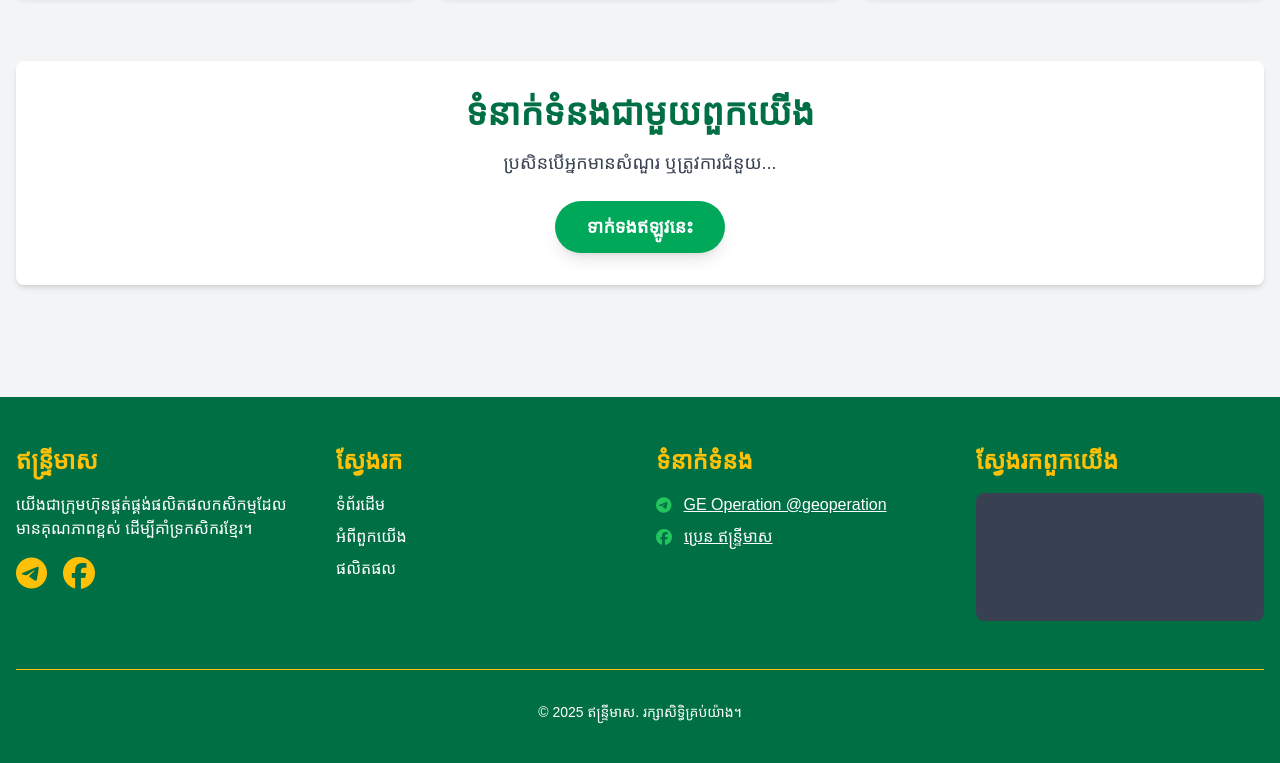
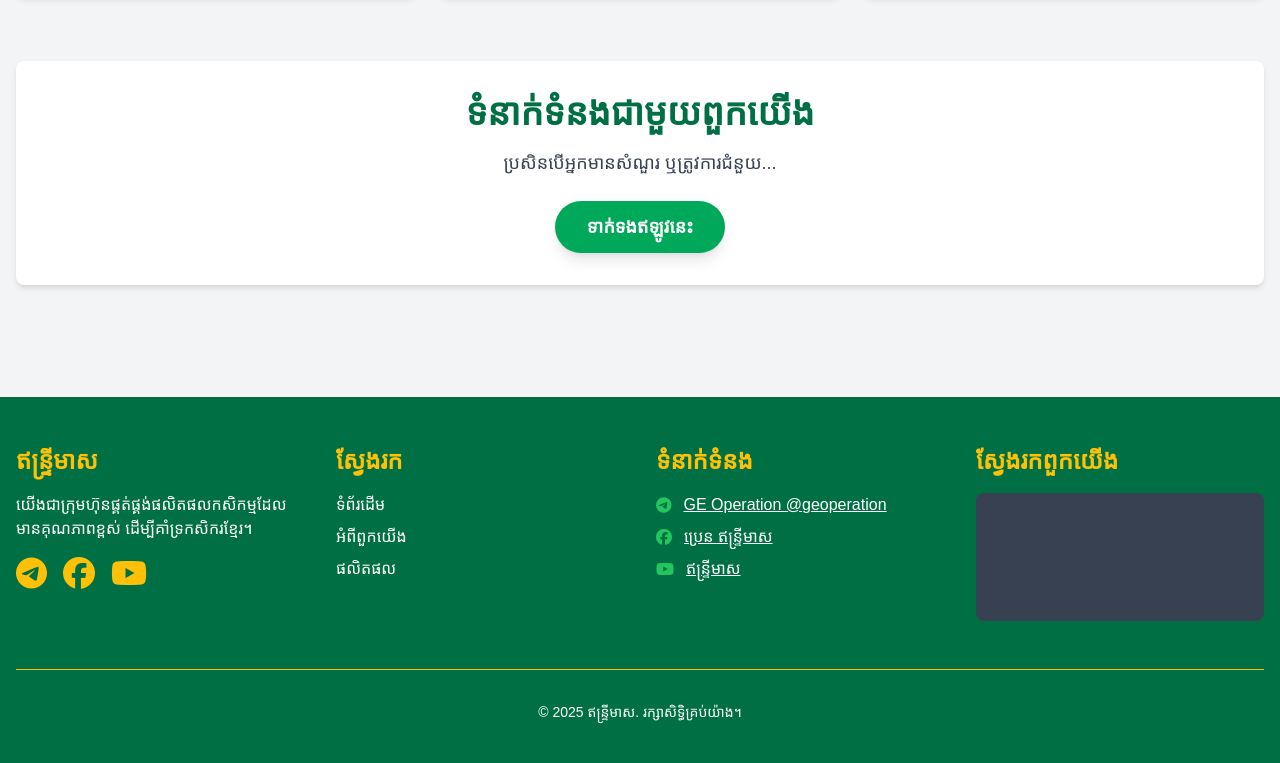
Before and after one commit to tskimm3110/GoldenEagle, a plain HTML site: page index.html in a window 1280 px wide. Shown: the part 1343-2106 px from the top of the page. Drawn offline with nearby package versions, Linux system fonts and the light colour scheme; grey boxes are pictures that could not be loaded; a web font is replaced by a local one.

Commit message:
add about

```diff
--- a/index.html
+++ b/index.html
@@ -265,13 +265,16 @@
             data-aos="zoom-in"
             data-aos-delay="100"
           >
+            <a href="#about">
               <i
                 class="fas fa-hand-holding-heart text-5xl text-green-600 mb-4"
               ></i>
               <h3 class="text-2xl font-bold card-title mb-2">ការគាំទ្រកសិករ</h3>
               <p class="text-gray-600">
-              យើងផ្តល់ការប្រឹក្សា និងគាំទ្របច្ចេកទេសដល់កសិករដើម្បីបង្កើនទិន្នផល។
+                យើងផ្តល់ការប្រឹក្សា
+                និងគាំទ្របច្ចេកទេសដល់កសិករដើម្បីបង្កើនទិន្នផល។
               </p>
+            </a>
           </div>
           <div
             class="mission-card bg-white rounded-lg shadow-md p-8"
@@ -336,6 +339,13 @@
               >
                 <i class="fa-brands fa-facebook fa-2x"></i>
               </a>
+              <a
+                href="https://www.youtube.com/@%E1%9E%94%E1%9F%92%E1%9E%9A%E1%9F%81%E1%9E%93%E1%9E%A5%E1%9E%93%E1%9F%92%E1%9E%91%E1%9F%92%E1%9E%9A%E1%9E%B8%E1%9E%98%E1%9E%B6%E1%9E%9F"
+                class="social-link"
+                target="_blank"
+              >
+                <i class="fa-brands fa-youtube fa-2x"></i>
+              </a>
             </div>
           </div>
           <div>
@@ -363,6 +373,14 @@
                   href="https://web.facebook.com/SdachDomrey?mibextid=wwXIfr&rdid=RaFcUwvoUGhjTQAv&share_url=https%3A%2F%2Fweb.facebook.com%2Fshare%2F16jJCKyhTN%2F%3Fmibextid%3DwwXIfr%26_rdc%3D1%26_rdr#"
                   class="text-white underline"
                   >ប្រេន ឥន្ទ្រីមាស
+                </a>
+              </li>
+              <li class="flex items-center justify-center md:justify-start">
+                <i class="fa-brands fa-youtube mr-3 text-green-500"></i>
+                <a
+                  href="https://www.youtube.com/@%E1%9E%94%E1%9F%92%E1%9E%9A%E1%9F%81%E1%9E%93%E1%9E%A5%E1%9E%93%E1%9F%92%E1%9E%91%E1%9F%92%E1%9E%9A%E1%9E%B8%E1%9E%98%E1%9E%B6%E1%9E%9F"
+                  class="text-white underline"
+                  >ឥន្ទ្រីមាស
                 </a>
               </li>
             </ul>
```
Also changed, not shown: product-details.html (+15 -0 lines), products.html (+15 -0 lines). Lines whose indentation alone changed are shown as unchanged.
